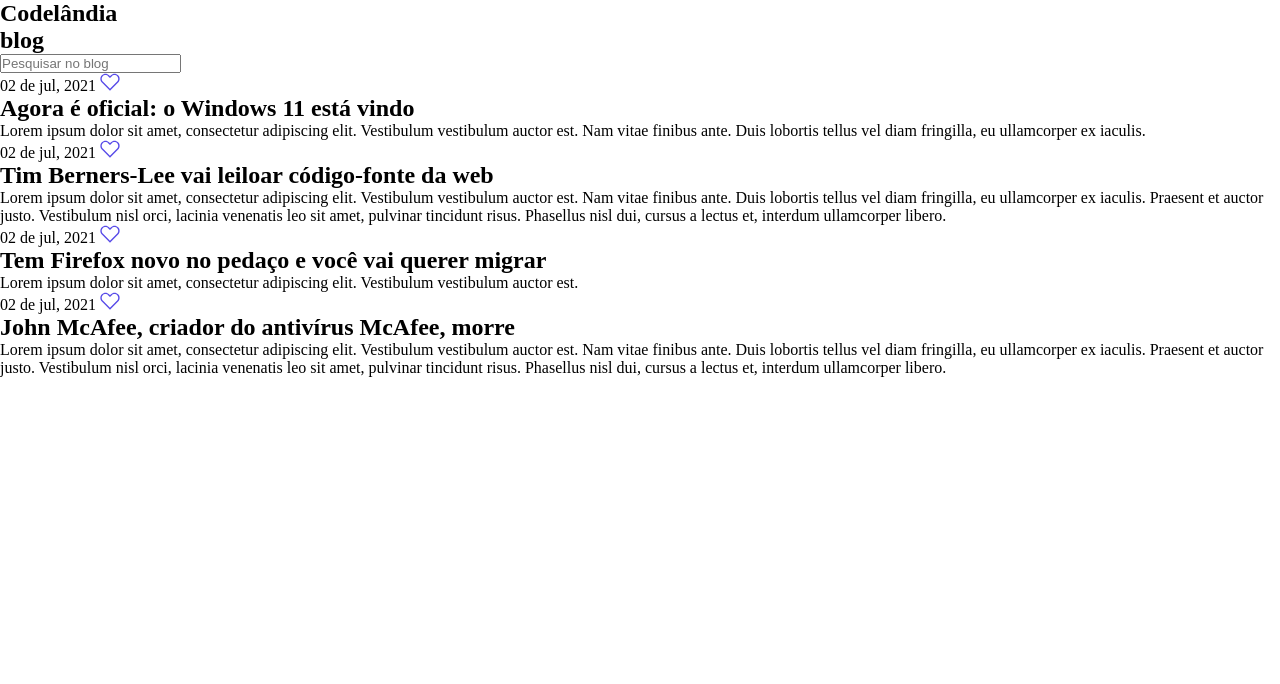
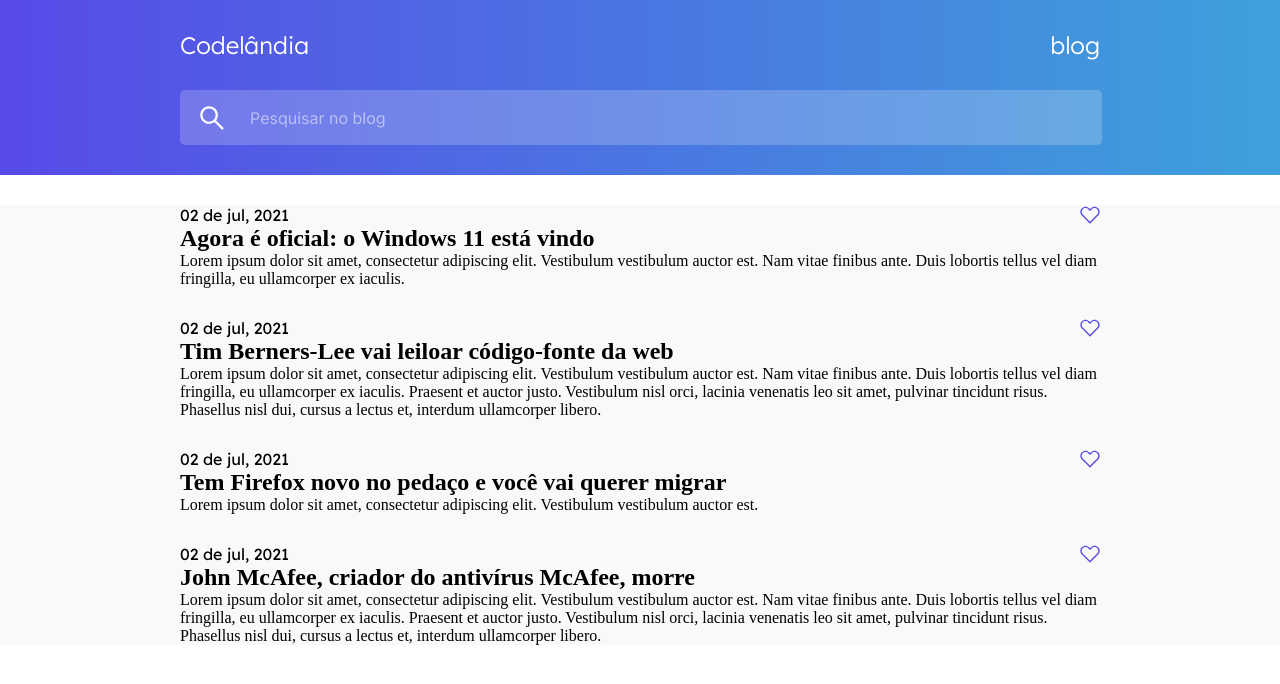
Before and after one commit to ViniciusAlba/codelandia-challenges, a plain HTML site: page challenge01-blog/index.html in a window 1280 px wide. Drawn offline with Linux system fonts and the light colour scheme.

Commit message:
style: All the header is stylized now. Changed the background-color, stylized input and the headlines

```diff
--- a/challenge01-blog/CSS/style.css
+++ b/challenge01-blog/CSS/style.css
@@ -11,3 +11,63 @@
     padding: 0;
     margin: 0;
 }
+
+header {
+    width: 100%;
+    height: auto;
+    padding-top: 30px;
+    background-image: linear-gradient(to right, #574AE8, #3EA1DB);
+    color: #FFFFFF;
+}
+
+.header-blog {
+    font-family: 'Lexend Deca', sans-serif;
+    display: flex;
+    align-items: center;
+    justify-content: space-between;
+}
+
+.header-blog h2 {
+    font-weight: 300;
+}
+
+input {
+    font-family: 'Inter', sans-serif;
+    font-size: 16px;
+    width: 85%;
+    height: 55px;
+    outline: none;
+    border: none;
+    color: #FFFFFF;
+    border-radius: 5px;
+    background: url(../images/magnifying-glass.svg) no-repeat 20px center rgba(255, 255, 255, 0.2);
+    margin: 30px 0;
+    padding: 0 70px;
+}
+
+input::placeholder {
+    color: #FFFFFF;
+    opacity: 0.5;
+}
+
+.center {
+    width: 920px;
+    margin: auto;
+}
+
+.news {
+    margin: 30px 0;
+}
+
+.space-between {
+    font-family: 'Lexend Deca', sans-serif;
+    display: flex;
+    align-items: center;
+    justify-content: space-between;
+}
+
+main {
+    height: 100%;
+    background-color: #F9F9F9;
+    margin: 0;
+}
--- a/challenge01-blog/index.html
+++ b/challenge01-blog/index.html
@@ -13,7 +13,7 @@
 <body>
     <header>
         <section class="center">
-            <section>
+            <section class="header-blog">
                 <h2>Codelândia</h2>
                 <h2>blog</h2>
             </section>
@@ -25,10 +25,10 @@
 
     <main>
         <section class="center">
-            <section>
-                <section>
+            <section class="news">
+                <section class="space-between">
                     <span>02 de jul, 2021</span>
-                    <img src="/challenge01-blog/images/heart.svg" alt="heart icon"
+                    <img src="/challenge01-blog/images/heart.svg" alt="heart icon">
                 </section>
                 <article>
                     <h2>Agora é oficial: o Windows 11 está vindo</h2>
@@ -38,10 +38,10 @@
                     </p>
                 </article>
             </section>
-            <section>
-                <section>
+            <section class="news">
+                <section class="space-between">
                     <span>02 de jul, 2021</span>
-                    <img src="/challenge01-blog/images/heart.svg" alt="heart icon"
+                    <img src="/challenge01-blog/images/heart.svg" alt="heart icon">
                 </section>
                 <article>
                     <h2>Tim Berners-Lee vai leiloar código-fonte da web</h2>
@@ -53,10 +53,10 @@
                     </p>
                 </article>
             </section>
-            <section>
-                <section>
+            <section class="news">
+                <section class="space-between">
                     <span>02 de jul, 2021</span>
-                    <img src="/challenge01-blog/images/heart.svg" alt="heart icon"
+                    <img src="/challenge01-blog/images/heart.svg" alt="heart icon">
                 </section>
                 <article>
                     <h2>Tem Firefox novo no pedaço e você vai querer migrar</h2>
@@ -65,10 +65,10 @@
                     </p>
                 </article>
             </section>
-            <section>
-                <section>
+            <section class="news">
+                <section class="space-between">
                     <span>02 de jul, 2021</span>
-                    <img src="/challenge01-blog/images/heart.svg" alt="heart icon"
+                    <img src="/challenge01-blog/images/heart.svg" alt="heart icon">
                 </section>
                 <article>
                     <h2>John McAfee, criador do antivírus McAfee, morre</h2>
```
Also changed, not shown: challenge01-blog/images/magnifying-glass.svg (added).
